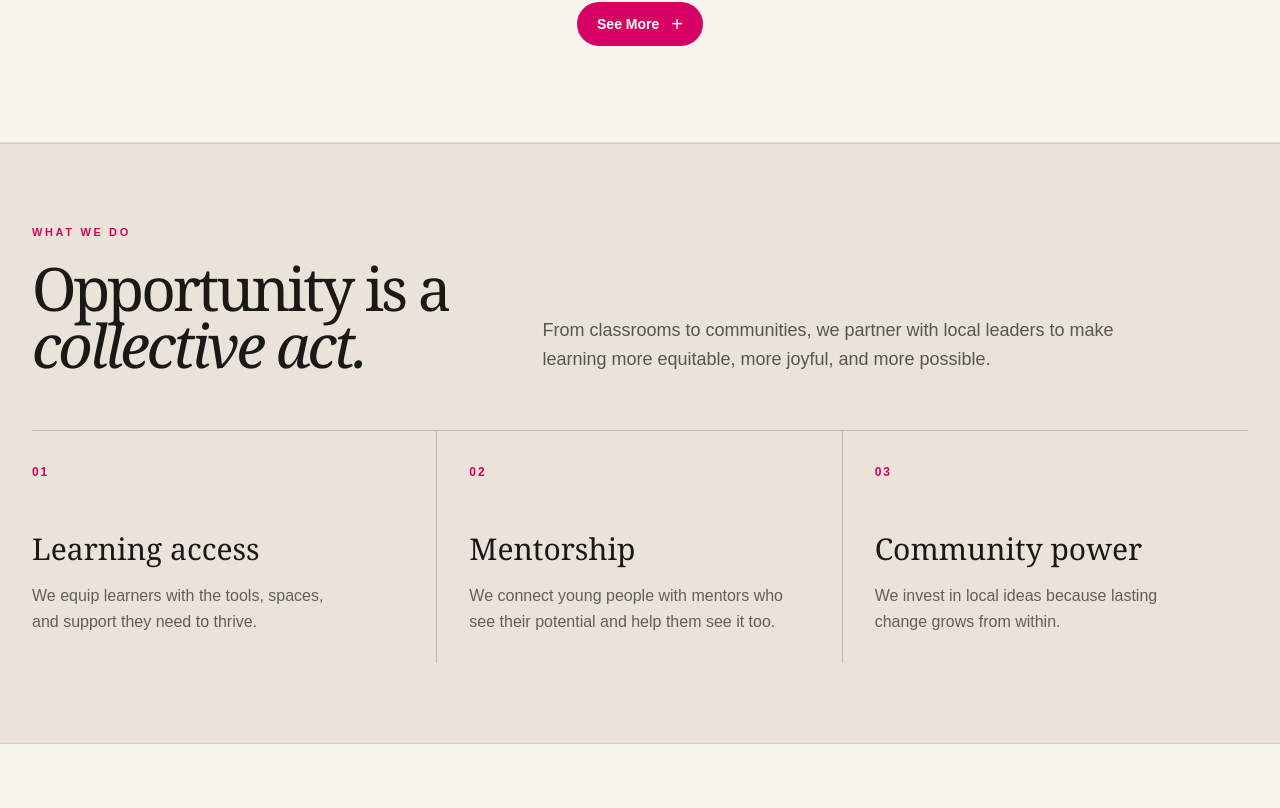
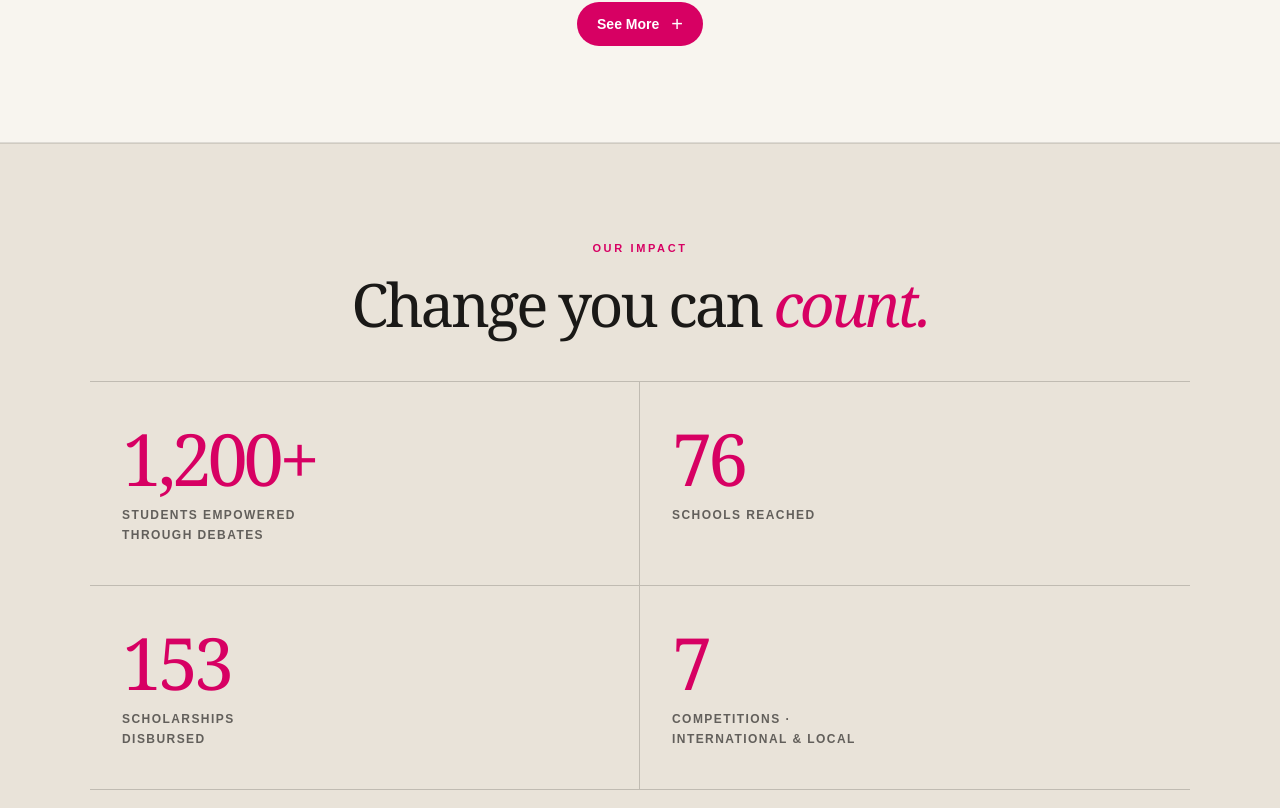
Before and after one commit to doefoundation/Doe, a Next.js app: page / in a window 1280 px wide. Shown: the part 1952-2760 px from the top of the page. Built offline with nearby package versions, Linux system fonts and the light colour scheme.

Commit message:
Add animated Our Impact section

```diff
--- a/components/home-page.tsx
+++ b/components/home-page.tsx
@@ -1,6 +1,6 @@
 'use client'
 
-import { useEffect, useState } from 'react'
+import { useEffect, useRef, useState } from 'react'
 import { ArrowUpRight, ChevronRight, Menu, Search, X } from 'lucide-react'
 
 const logoUrl = 'https://hebbkx1anhila5yf.public.blob.vercel-storage.com/file_00000000ebbc8243b1a46e16cc7df432-Ey2WCQZAaBoXSQKqIEQgRVc2ePrSvh.png'
@@ -20,6 +20,8 @@ export function HomePage() {
   const [searchOpen, setSearchOpen] = useState(false)
   const [query, setQuery] = useState('')
   const [heroImageIndex, setHeroImageIndex] = useState(0)
+  const [impactValues, setImpactValues] = useState([0, 0, 0, 0])
+  const impactRef = useRef<HTMLElement>(null)
 
   useEffect(() => {
     const interval = window.setInterval(() => {
@@ -27,6 +29,41 @@ export function HomePage() {
     }, 5000)
 
     return () => window.clearInterval(interval)
+  }, [])
+
+  useEffect(() => {
+    const section = impactRef.current
+    if (!section) return
+
+    let animationFrame = 0
+    let hasStarted = false
+    const targets = [1200, 76, 153, 7]
+
+    const animateCounters = () => {
+      const startTime = performance.now()
+      const duration = 1600
+      const tick = (now: number) => {
+        const progress = Math.min((now - startTime) / duration, 1)
+        const easedProgress = 1 - Math.pow(1 - progress, 3)
+        setImpactValues(targets.map((target) => Math.floor(target * easedProgress)))
+        if (progress < 1) animationFrame = window.requestAnimationFrame(tick)
+      }
+      animationFrame = window.requestAnimationFrame(tick)
+    }
+
+    const observer = new IntersectionObserver(([entry]) => {
+      if (entry.isIntersecting && !hasStarted) {
+        hasStarted = true
+        animateCounters()
+        observer.disconnect()
+      }
+    }, { threshold: 0.3 })
+
+    observer.observe(section)
+    return () => {
+      observer.disconnect()
+      window.cancelAnimationFrame(animationFrame)
+    }
   }, [])
 
   return (
@@ -137,6 +174,20 @@ export function HomePage() {
         </div>
       </section>
 
+      <section ref={impactRef} id="our-impact" className="border-y border-[#1a1917]/12 bg-[#e9e3d9] px-5 py-16 sm:px-8 sm:py-24">
+        <div className="mx-auto max-w-[1100px]">
+          <div className="text-center"><p className="mb-5 text-[11px] font-semibold uppercase tracking-[0.24em] text-[#d70063]">Our impact</p><h2 className="font-serif text-5xl leading-[.95] tracking-[-0.05em] sm:text-6xl">Change you can <em className="font-normal text-[#d70063]">count.</em></h2></div>
+          <div className="mt-12 grid grid-cols-2 border-t border-[#1a1917]/20">
+            {[
+              [`${impactValues[0].toLocaleString()}+`, 'Students empowered through debates'],
+              [`${impactValues[1]}`, 'Schools reached'],
+              [`${impactValues[2]}`, 'Scholarships disbursed'],
+              [`${impactValues[3]}`, 'Competitions · international & local'],
+            ].map(([figure, label]) => <article key={label} className="border-b border-[#1a1917]/20 px-4 py-8 first:border-r sm:px-8 sm:py-10 [&:nth-child(3)]:border-r"><p className="font-serif text-5xl tracking-[-0.06em] text-[#d70063] sm:text-7xl">{figure}</p><p className="mt-3 max-w-[190px] text-xs font-semibold uppercase leading-relaxed tracking-[0.12em] text-[#1a1917]/65">{label}</p></article>)}
+          </div>
+        </div>
+      </section>
+
       <section id="our-work" className="border-y border-[#1a1917]/12 bg-[#e9e3d9] px-5 py-16 sm:px-8 sm:py-20">
         <div className="mx-auto max-w-[1360px]">
           <div className="grid gap-10 lg:grid-cols-[.8fr_1.2fr] lg:items-end">
```
